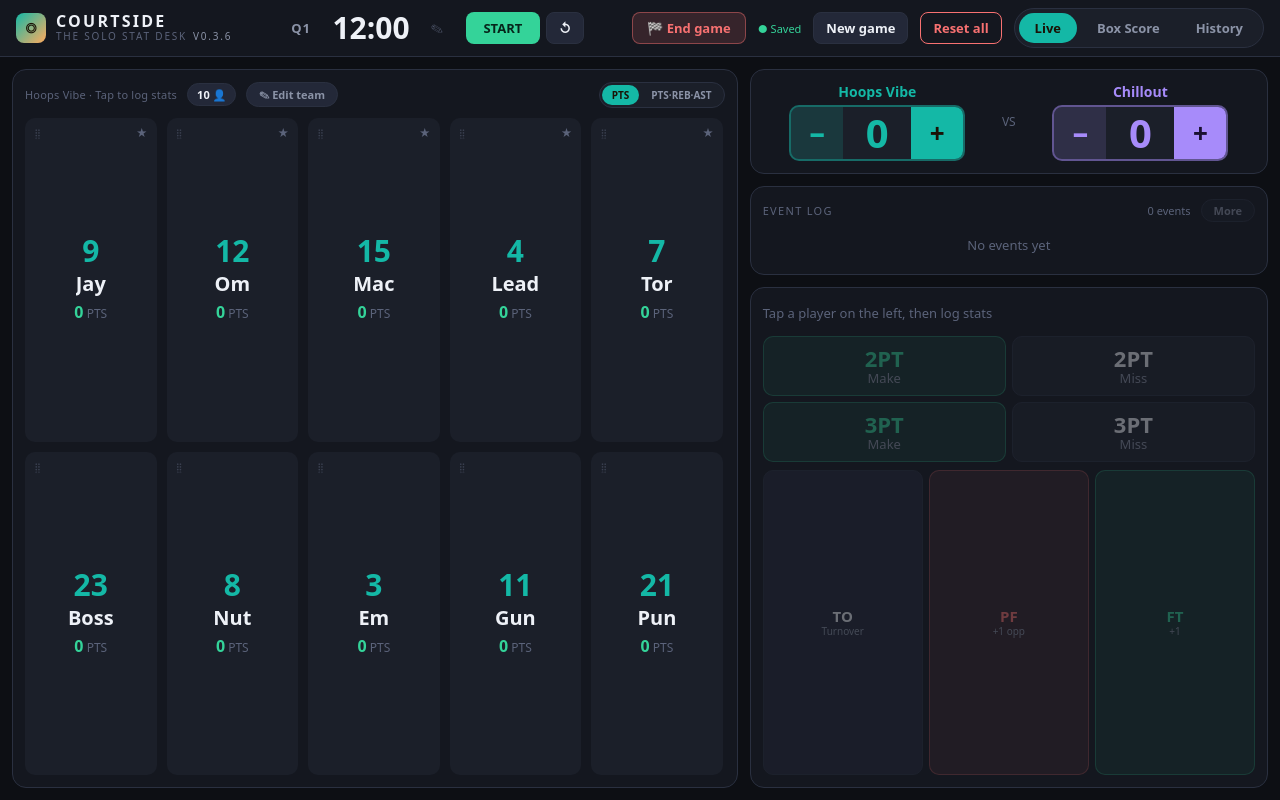
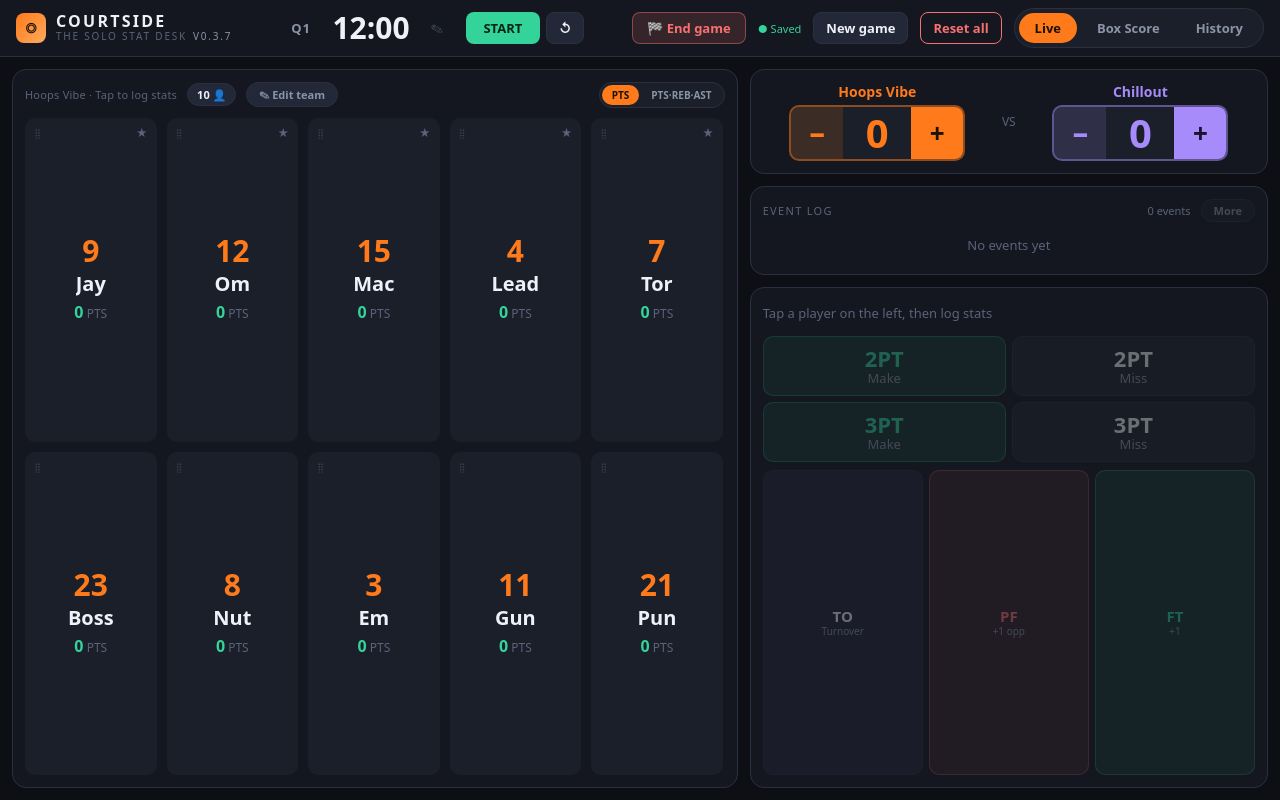
Before and after one commit to xesgithub/courtside-solo-stat-, a React (Vite) app: page / in a window 1280 px wide. Built offline with nearby package versions, Linux system fonts and the light colour scheme.

Commit message:
style: revert team color to orange; leader highlight blue; bump v0.3.7

```diff
--- a/package.json
+++ b/package.json
@@ -1,7 +1,7 @@
 {
   "name": "courtside-solo-stat",
   "private": true,
-  "version": "0.3.6",
+  "version": "0.3.7",
   "type": "module",
   "description": "COURTSIDE — Solo Stat: แอปจดสถิติบาสเกตบอล Live สำหรับคนจดคนเดียว จัดการหลายแมตช์ต่อวันด้วยเวลาแข่ง, History, Box Score, แชร์รูป และสำรอง/ย้ายข้อมูลด้วย Export/Import JSON",
   "license": "MIT",
--- a/src/styles/global.css
+++ b/src/styles/global.css
@@ -9,8 +9,8 @@
   --text-dim: #8b93a7;
   --text-faint: #5b637a;
 
-  --team: #14b8a6; /* ทีมเรา (teal) */
-  --team-soft: rgba(20, 184, 166, 0.16);
+  --team: #ff7a1a; /* ทีมเรา (ส้ม) */
+  --team-soft: rgba(255, 122, 26, 0.14);
   --opp: #a78bfa; /* คู่แข่ง (ม่วง) */
   --opp-soft: rgba(167, 139, 250, 0.14);
 
@@ -236,7 +236,7 @@ button {
   background: var(--bg-elev-2);
 }
 .score-panel__score-box.team {
-  border-color: rgba(20, 184, 166, 0.5);
+  border-color: rgba(255, 122, 26, 0.5);
 }
 .score-panel__score-box.opp {
   border-color: rgba(167, 139, 250, 0.5);
@@ -1291,7 +1291,7 @@ button {
 .full-box tbody td.is-leader {
   position: relative;
   font-weight: 800;
-  color: #fbbf24;
+  color: #38bdf8;
 }
 .full-box tbody td.is-leader::after {
   content: '';
@@ -1302,14 +1302,14 @@ button {
   width: 4px;
   height: 4px;
   border-radius: 50%;
-  background: #fbbf24;
-}
-/* PTS ที่เป็นผู้นำ: คง col-pts เป็นสีทีม แต่จุดใช้สี leader ให้สื่อว่าเป็นผู้นำ */
+  background: #38bdf8;
+}
+/* PTS ที่เป็นผู้นำ: คง col-pts เป็นสีทีม (ส้ม) แต่จุดใช้สี leader ให้สื่อว่าเป็นผู้นำ */
 .full-box tbody td.col-pts.is-leader {
   color: var(--team);
 }
 .full-box tbody td.col-pts.is-leader::after {
-  background: #fbbf24;
+  background: #38bdf8;
 }
 
 /* ---------- iPad / responsive ---------- */
```
Also changed, not shown: 1 other file (tests, documents, lock files or other folders).
